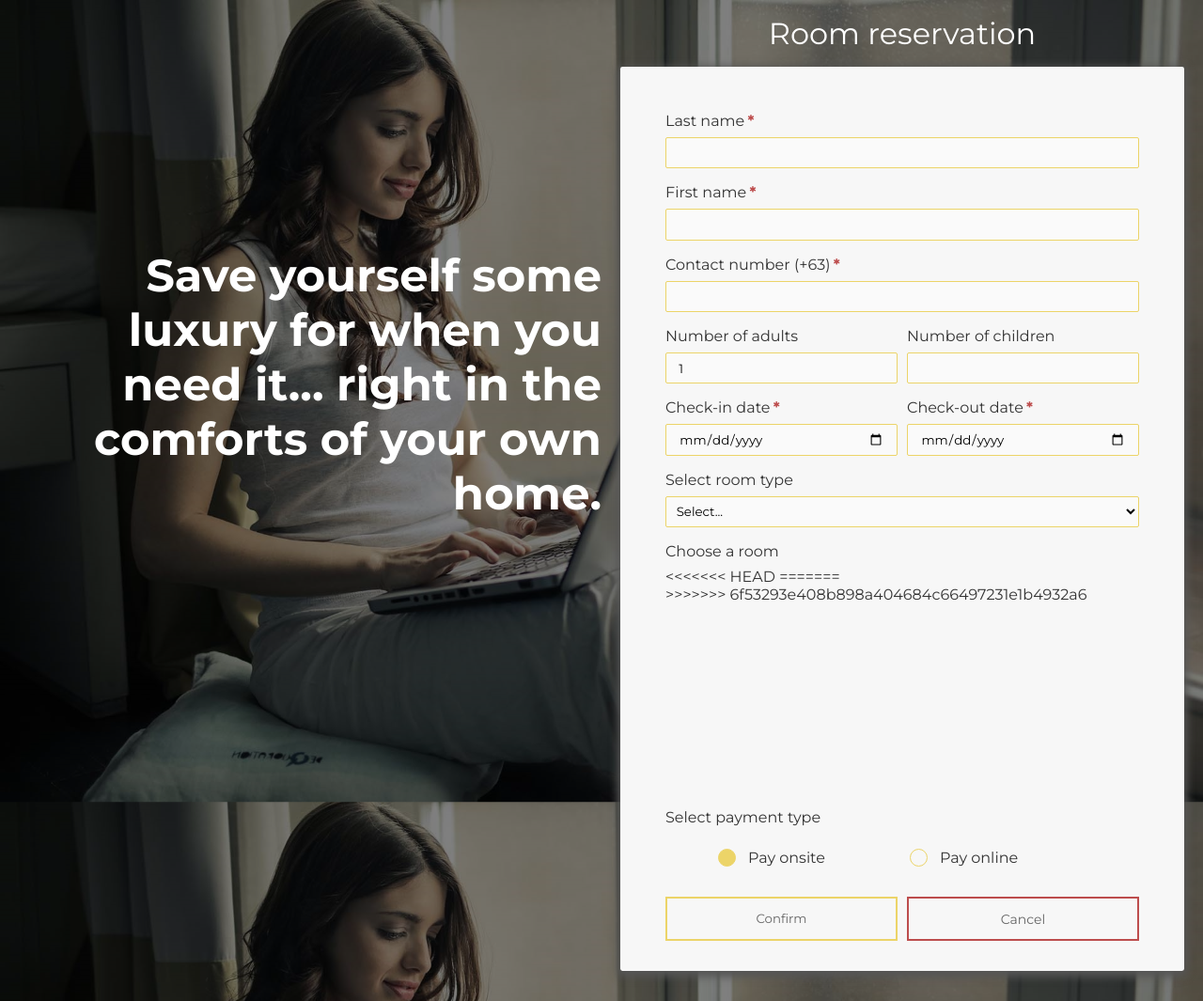
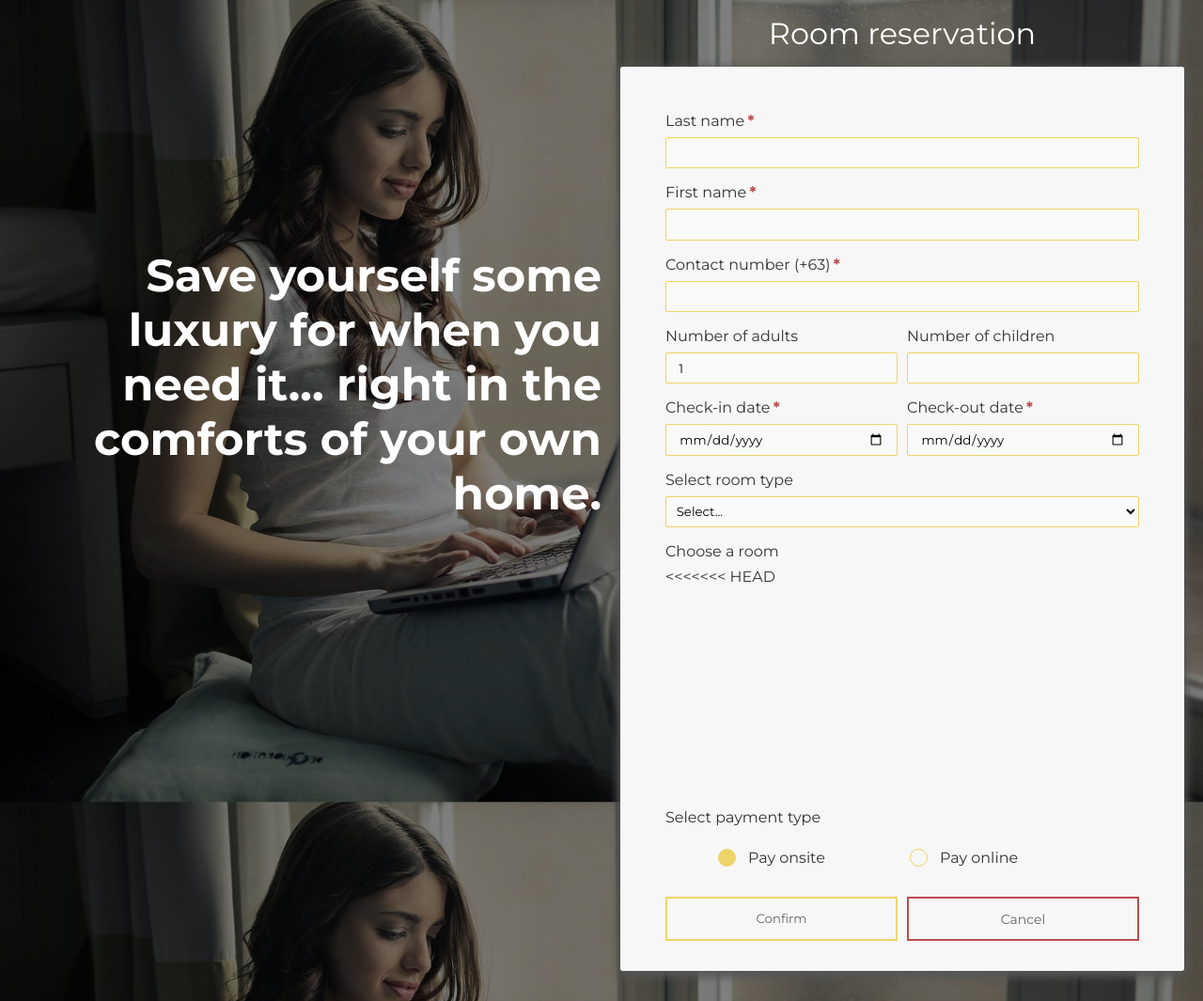
Before and after one commit to jakerhenier/Hotel-Registration, a PHP site: page /reservation.php in a window 1280 px wide. Shown: the whole page at 94% size. Run offline with PHP 8.4, Linux system fonts and the light colour scheme.

Commit message:
Accepted request

```diff
--- a/reservation.php
+++ b/reservation.php
@@ -62,10 +62,6 @@
                             <div class = "roomList">
 <<<<<<< HEAD
 
-=======
-                                <table id="rooms">
-                                </table>
->>>>>>> 6f53293e408b898a404684c66497231e1b4932a6
                             </div>
                         </div>
                         <div class = "inputBox">
```
